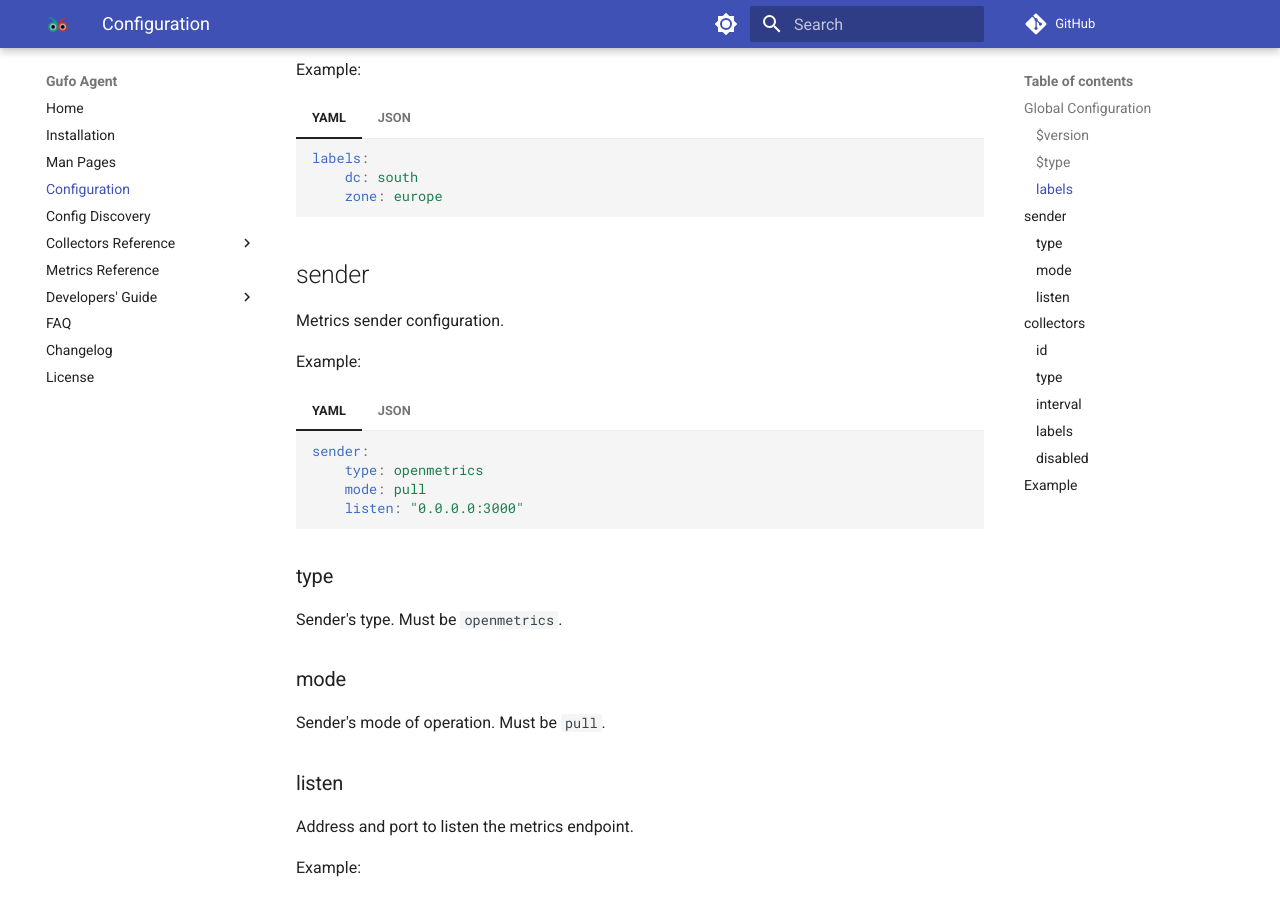
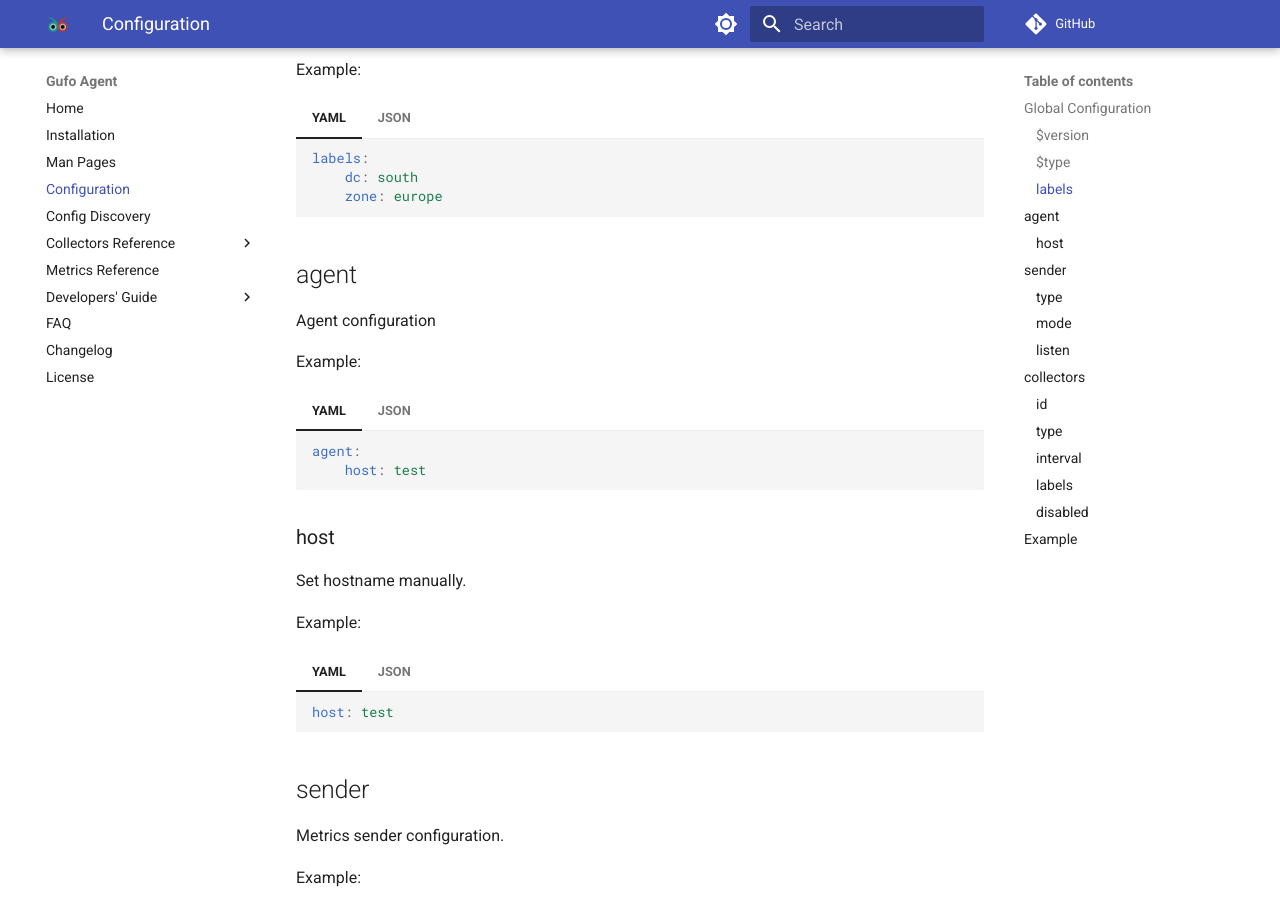
Before and after one commit to gufolabs/gufo_agent, an MkDocs documentation site: the page built from docs/configuration.md, in a window 1280 px wide and 900 px high, scrolled down 560 px. Built offline with MkDocs 1.6.1 and Material for MkDocs 9.7.7, drawn with Linux system fonts in a browser that asks for light colours; comment, search, counter and statistics services are not loaded.

Commit message:
Configurable agent host

````diff
--- a/docs/configuration.md
+++ b/docs/configuration.md
@@ -36,6 +36,47 @@ Example:
             "zone": "europe"
         }
     }
+    ```
+
+## agent
+
+Agent configuration
+
+Example:
+
+=== "YAML"
+
+    ``` yaml
+    agent:
+        host: test
+    ```
+
+=== "JSON"
+
+    ``` json
+    {
+        "agent": {
+            "host": "test"
+        }
+    }
+    ```
+
+### host
+
+Set hostname manually.
+
+Example:
+
+=== "YAML"
+
+    ``` yaml
+    host: test
+    ```
+
+=== "JSON"
+
+    ``` json
+    host: "test"
     ```
 
 ## sender
````
Also changed, not shown: 3 other files.
